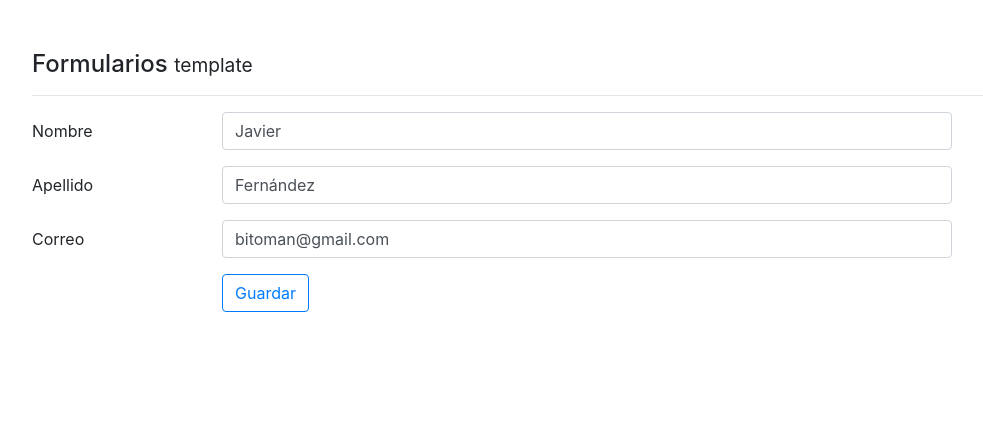
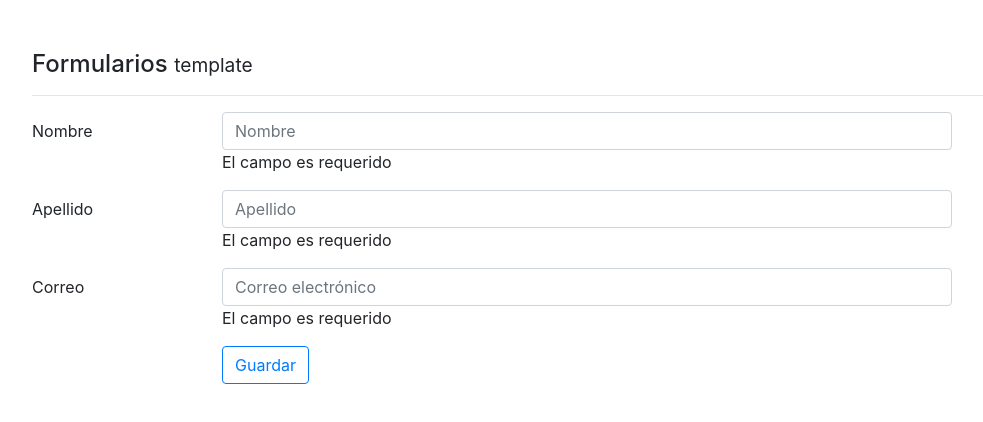
Before and after one commit to ljavierfm/Forms, an Angular app: page / in a window 1280 px wide. Shown: the top 422 px of the page, without its empty margins (53-1036 px from the left). Built offline with nearby package versions, Linux system fonts and the light colour scheme.

Commit message:
Validación con clases propias

```diff
--- a/src/app/components/template/template.component.html
+++ b/src/app/components/template/template.component.html
@@ -10,7 +10,15 @@
       <label class="col-2 col-form-label">Nombre</label>
       <div class="col-8">
 
-        <input class="form-control" type="text" minlength="5" placeholder="Nombre" name="nombre" required [(ngModel)]="usuario.nombre">
+        <input class="form-control" type="text" minlength="5" placeholder="Nombre" name="nombre" required [(ngModel)]="usuario.nombre"
+          #nombre="ngModel">
+
+        <div *ngIf="nombre.errors?.required">
+          El campo es requerido
+        </div>
+        <div *ngIf="nombre.errors?.minlength">
+          El campo necesita un mínimo de {{nombre.errors.minlength.requiredLength}} carácteres
+        </div>
       </div>
     </div>
 
@@ -18,7 +26,18 @@
       <label class="col-2 col-form-label">Apellido</label>
       <div class="col-8">
 
-        <input class="form-control" type="text" minlength="5" placeholder="Apellido" name="apellido" required [(ngModel)]="usuario.apellido">
+        <input class="form-control" type="text" minlength="10" placeholder="Apellido" name="apellido" required [(ngModel)]="usuario.apellido"
+          #apellido="ngModel">
+        <div *ngIf="apellido.errors?.required">
+
+          El campo es requerido
+        </div>
+        <div *ngIf="apellido.errors?.minlength">
+
+          El campo necesita un mínimo de {{apellido.errors.minlength.requiredLength}} carácteres
+
+        </div>
+
       </div>
     </div>
 
@@ -27,7 +46,18 @@
   <div class="form-group row">
     <label class="col-2 col-form-label">Correo</label>
     <div class="col-md-8">
-      <input class="form-control" type="email" placeholder="Correo electrónico" name="email" required [(ngModel)]="usuario.email">
+      <input class="form-control" type="email" placeholder="Correo electrónico" name="email" pattern="[a-z0-9._%+-]+@[a-z0-9.-]+\.[a-z]{2,3}$"
+        required [(ngModel)]="usuario.email" #email="ngModel">
+      <div *ngIf="email.errors?.required">
+
+        El campo es requerido
+      </div>
+      <div *ngIf="email.errors?.pattern">
+
+        El email no es válido
+      </div>
+
+
     </div>
   </div>
 
--- a/src/app/components/template/template.component.ts
+++ b/src/app/components/template/template.component.ts
@@ -4,14 +4,17 @@ import { NgForm } from '@angular/forms';
 @Component({
   selector: 'app-template',
   templateUrl: './template.component.html',
-  styles: []
+  styles: [`.ng-invalid.ng-touched:not(form){
+    border:1px solid red;`
+
+  ]
 })
 export class TemplateComponent implements OnInit {
 
   usuario: Object = {
-    nombre: 'Javier',
-    apellido: 'Fernández',
-    email: 'bitoman@gmail.com'
+    nombre: '',
+    apellido: '',
+    email: ''
   }
 
   constructor() { }
@@ -23,10 +26,7 @@ export class TemplateComponent implements OnInit {
     console.log("Formulario posteado");
     console.log("ngForm", forma);
     console.log("Valor: ", forma.value);
-    console.log("Usuario: ",this.usuario);
-
-    let chain='';
-    forma.valid?chain='valid':chain="invalid";
+    console.log("Usuario: ", this.usuario);
 
   }
 
```
